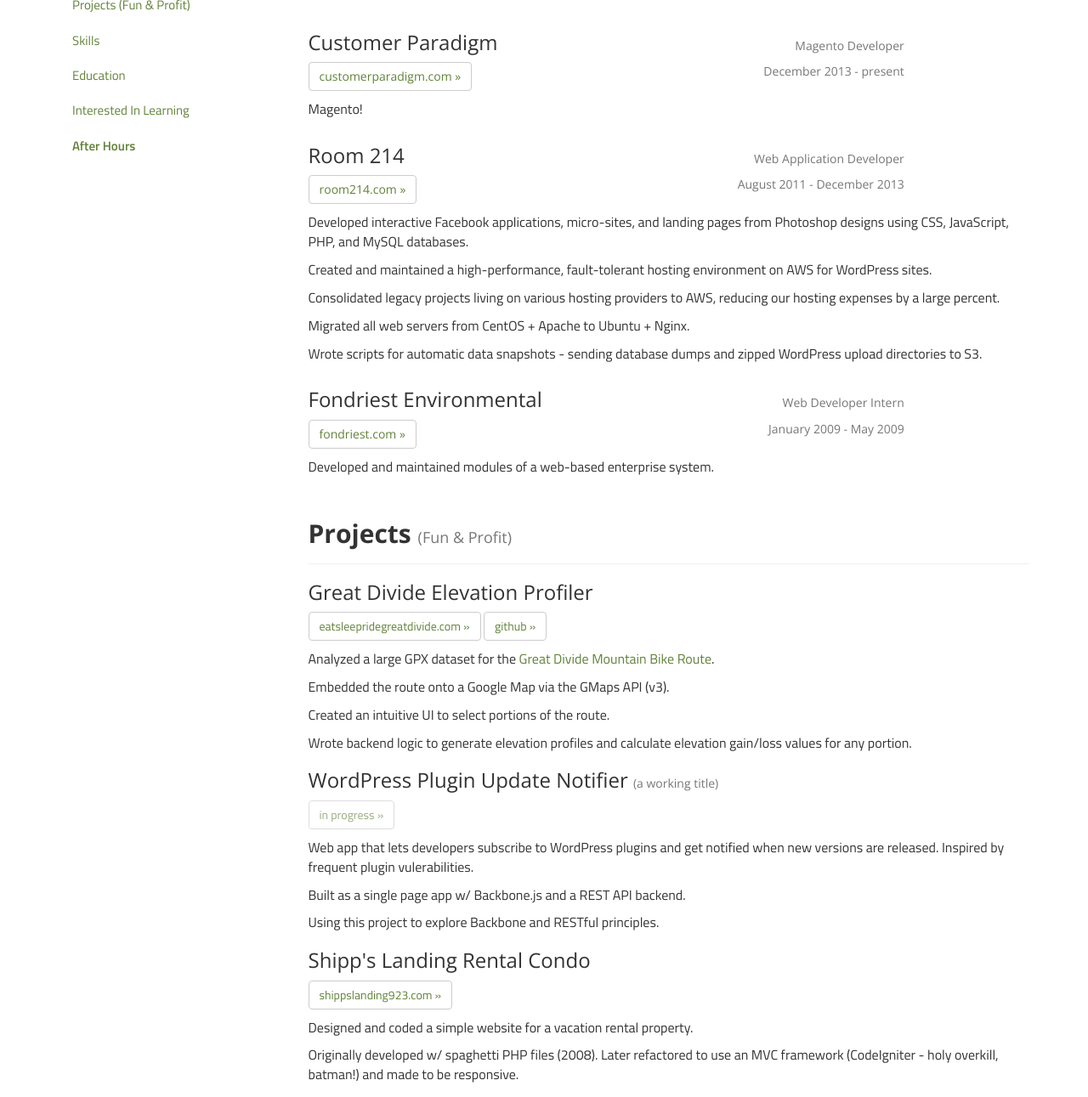
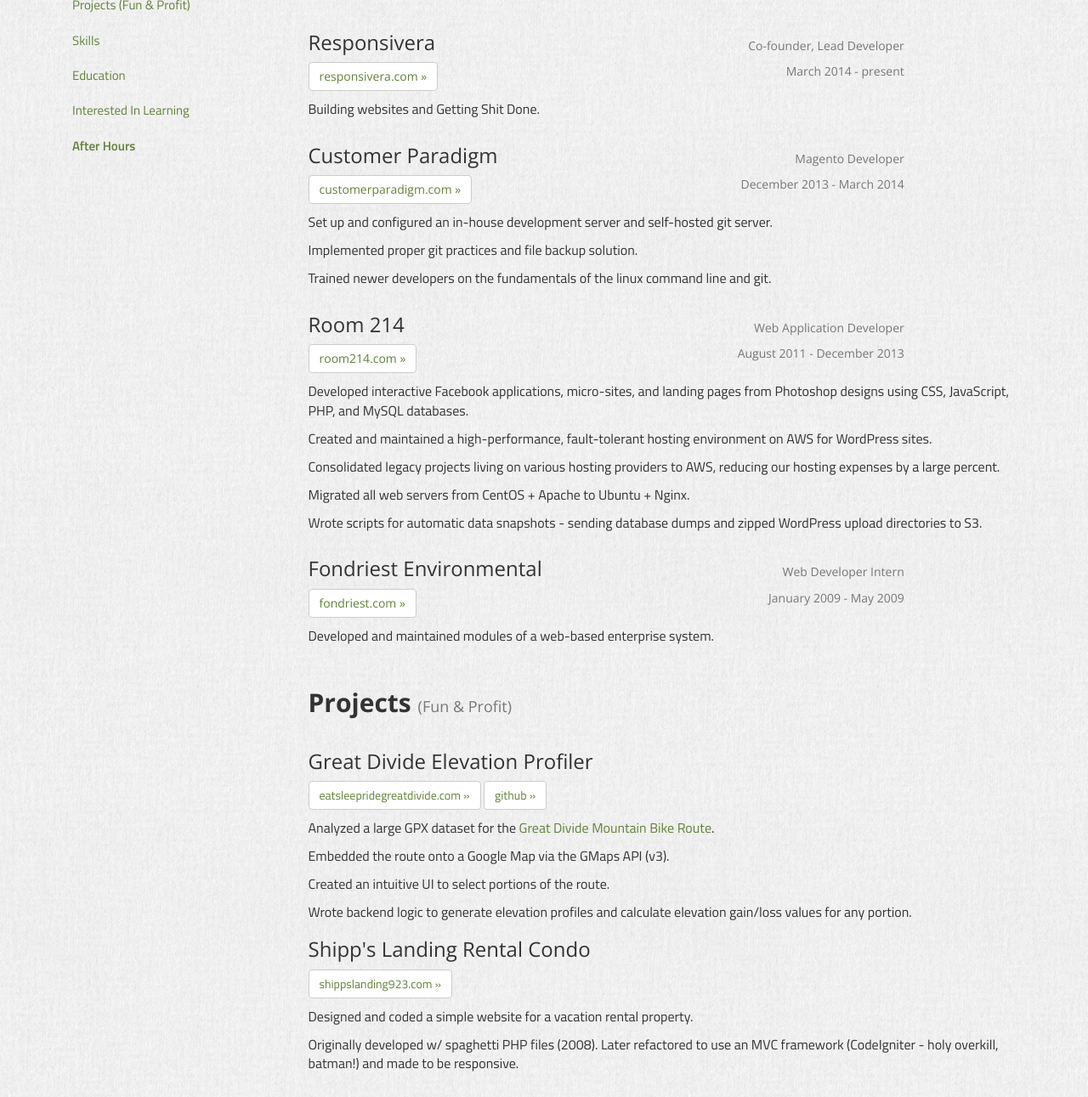
Before and after one commit to giegerdj/resume, a plain HTML site: page index.html in a window 1280 px wide. Shown: the part 390-1681 px from the top of the page at 85% size. Drawn offline with nearby package versions, Linux system fonts and the light colour scheme.

Commit message:
updated info

```diff
--- a/assets/css/override.css
+++ b/assets/css/override.css
@@ -2,6 +2,7 @@ body {
   font-family: 'Titillium Web';
   font-size: 16px;
   color: #333;
+  background: #fff url('../images/paper.png');
 }
 ul {
   list-style: none;
--- a/index.html
+++ b/index.html
@@ -61,17 +61,8 @@
                   <a href="https://github.com/giegerdj" target="_blank">GitHub</a>
                 </small>
               </li>
-
             </ul>
           </div>
-          <!--
-          <div class="col-md-3 hidden-xs hidden-sm">
-            This guy!
-            <div>
-              <img src="/assets/images/dave.jpg" style="display: block;"/>
-            </div>
-          </div>
-          -->
         </div>
       </div>
     </div>
@@ -85,6 +76,9 @@
               <li>
                 <a href="#work">Work Experience</a>
                 <ul class="nav hidden-xs hidden-sm">
+                  <li>
+                    <a href="#work-responsivera">Responsivera</a>
+                  </li>
                   <li>
                     <a href="#work-cp">Customer Paradigm</a>
                   </li>
@@ -101,9 +95,6 @@
                 <ul class="nav hidden-xs hidden-sm">
                   <li>
                     <a href="#projects-profiler">Great Divide Elevation Profiler</a>
-                  </li>
-                  <li>
-                    <a href="#projects-wp-notifier">WP Plugin Update Notifier</a>
                   </li>
                   <li>
                     <a href="#projects-shipps">Rental Condo Site</a>
@@ -144,18 +135,39 @@
               </div>
               <div class="row">
                 <div class="col-md-10">
+                  <h3 id="work-responsivera">
+                    Responsivera
+                    <span class="pull-right mobile-no-float"><small>Co-founder, Lead Developer</small></span>
+                  </h3>
+                  <h4>
+                    <a class="btn btn-default" href="http://responsivera.com" target="_blank"> responsivera.com &raquo;</a>
+                    <span class="pull-right mobile-no-float"><small>March 2014 - present</small></span>
+                  </h4>
+                </div>
+              </div>
+              <p>
+                Building websites and Getting Shit Done.
+              </p>
+              <div class="row">
+                <div class="col-md-10">
                   <h3 id="work-cp">
                     Customer Paradigm
                     <span class="pull-right mobile-no-float"><small>Magento Developer</small></span>
                   </h3>
                   <h4>
                     <a class="btn btn-default" href="http://customerparadigm.com" target="_blank"> customerparadigm.com &raquo;</a>
-                    <span class="pull-right mobile-no-float"><small>December 2013 - present</small></span>
+                    <span class="pull-right mobile-no-float"><small>December 2013 - March 2014</small></span>
                   </h4>
                 </div>
               </div>
               <p>
-                Magento!
+                Set up and configured an in-house development server and self-hosted git server.
+              </p>
+              <p>
+                Implemented proper git practices and file backup solution.
+              </p>
+              <p>
+                Trained newer developers on the fundamentals of the linux command line and git.
               </p>
               <div class="row">
                 <div class="col-md-10">
@@ -227,20 +239,6 @@
               <p>
                 Wrote backend logic to generate elevation profiles and calculate elevation gain/loss values
                 for any portion.
-              </p>
-              <h3 id="projects-wp-notifier">WordPress Plugin Update Notifier <small>(a working title)</small></h3>
-              <p>
-                <a class="btn btn-default" href="#" disabled="disabled"> in progress &raquo;</a>
-              </p>
-              <p>
-                Web app that lets developers subscribe to WordPress plugins and get notified when
-                new versions are released.  Inspired by frequent plugin vulerabilities.
-              </p>
-              <p>
-                Built as a single page app w/ Backbone.js and a REST API backend.
-              </p>
-              <p>
-                Using this project to explore Backbone and RESTful principles.
               </p>
               <h3 id="projects-shipps">Shipp's Landing Rental Condo</h3>
               <p>
```
Also changed, not shown: assets/images/dave.jpg (deleted), assets/images/paper.png (added).
